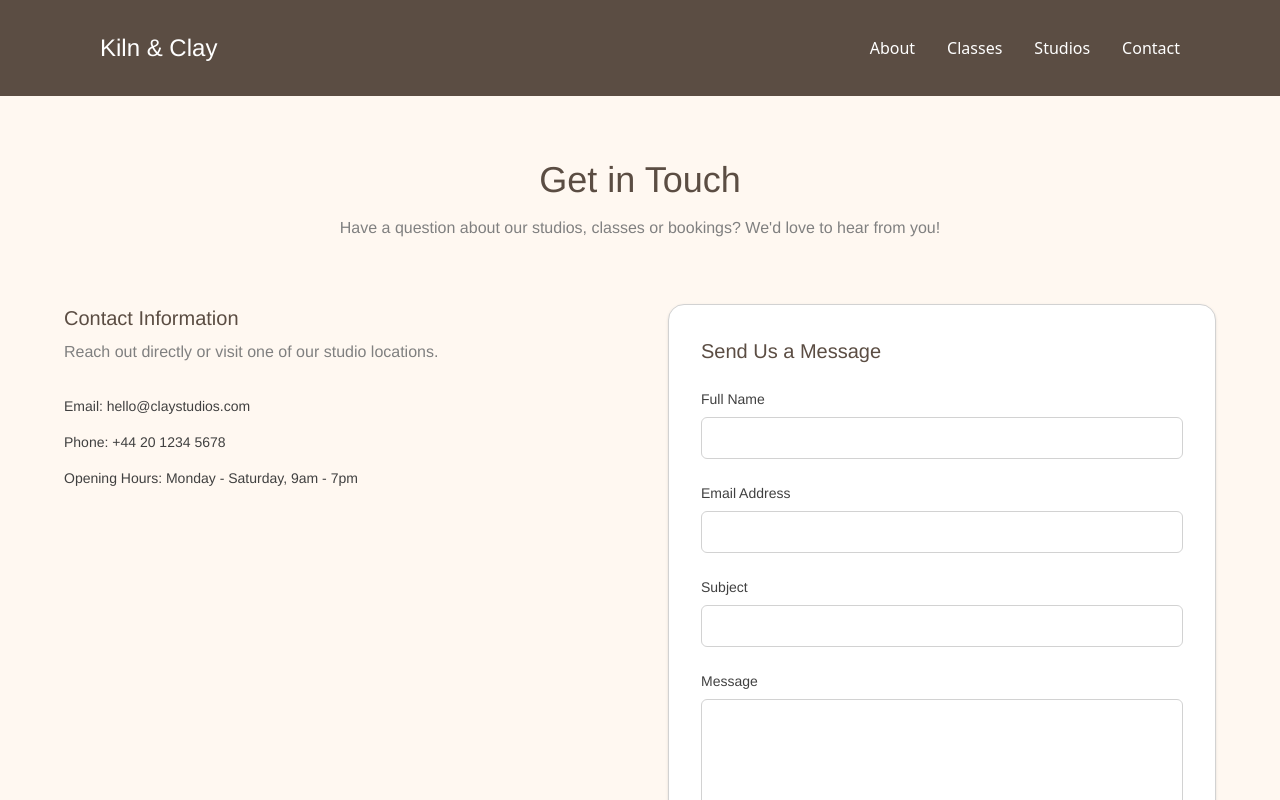
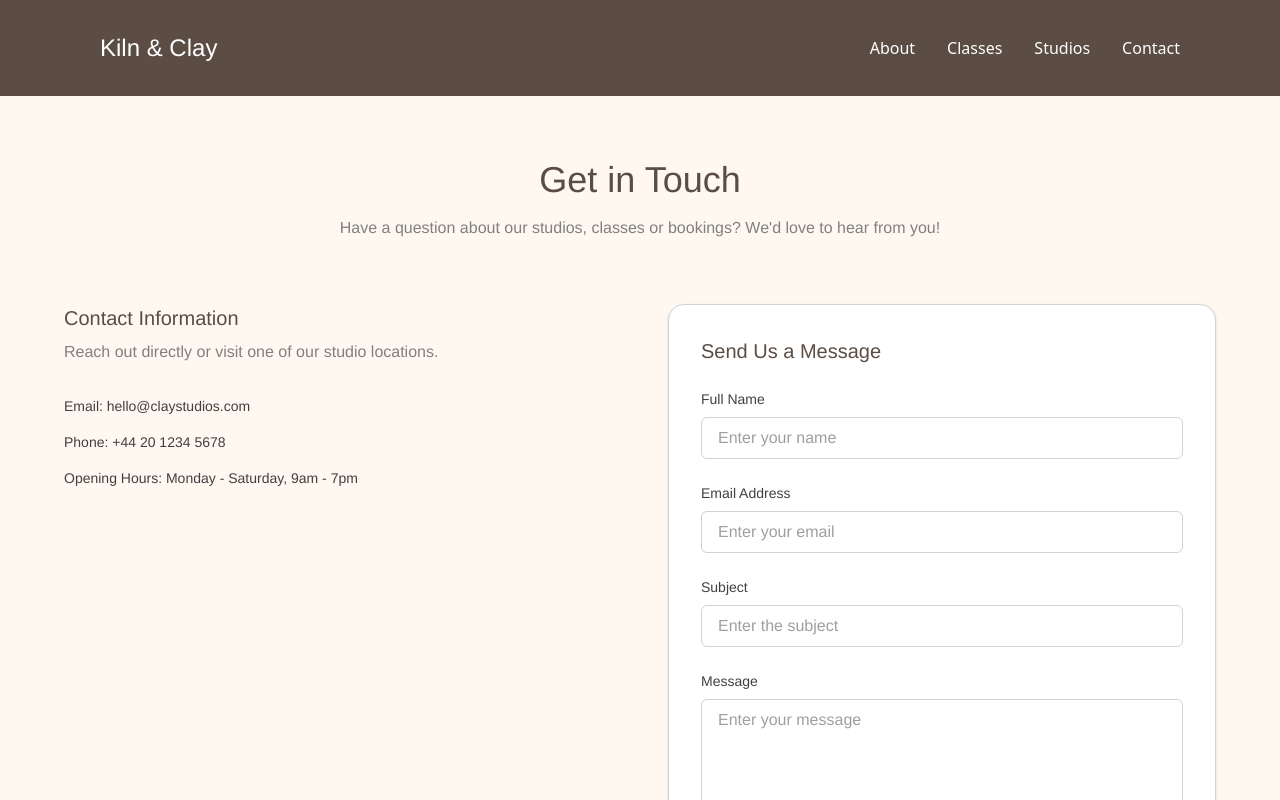
Before and after one commit to SobiahSelvarajah/ss-pottery-class-booking, a Next.js app: page /contact in a window 1280 px wide. Shown: the top 800 px of the page. Built offline with nearby package versions, Linux system fonts and the light colour scheme.

Commit message:
app: contact form wired to backend API route

```diff
--- a/src/app/contact/page.tsx
+++ b/src/app/contact/page.tsx
@@ -1,8 +1,65 @@
+"use client";
+
+import React, { useState } from "react";
+import type { SyntheticEvent } from "react";
 import ContactIntro from "@/components/contactIntro/ContactIntro";
 import ContactInfo from "@/components/contactInfo/ContactInfo";
 
 
 export default function ContactPage() {
+
+    const [ contactFormData, setContactFormData ] = useState({
+        name: "",
+        email: "",
+        subject: "",
+        message: "",
+    });
+
+    const [status, setStatus] = useState<string | null>(null);
+
+    const handleDataChange = (
+        e: React.ChangeEvent<HTMLInputElement | HTMLTextAreaElement>
+    ) => {
+        setContactFormData({
+            ...contactFormData,
+            [e.target.name]: e.target.value,
+        });
+    };
+
+    const handleSubmit = async (e: SyntheticEvent<HTMLFormElement>) => {
+        e.preventDefault();
+
+        setStatus("Sending information...");
+
+        try {
+            const response = await fetch("/api/contact", {
+                method: "POST",
+                headers: {
+                    "Content-Type": "application/json",
+                },
+                body: JSON.stringify(contactFormData),
+            })
+
+            const data = await response.json();
+
+            if (!response.ok) {
+                setStatus(data.error || "Something went wrong");
+                return;
+            }
+
+            setStatus("Message sent successfully!");
+
+            setContactFormData({
+                name: "",
+                email: "",
+                subject:"",
+                message:"",
+            });
+        } catch(error) {
+            setStatus("Network error. Please try again later.")
+        }
+    };
+
     return (
         <main className="min-h-screen bg-clay-light
                          text-neutral-dark
@@ -19,44 +76,100 @@ export default function ContactPage() {
                         <h2 className="text-xl font-medium text-clay-dark mb-6">
                             Send Us a Message
                         </h2>
-                        <form className="space-y-6">
+                        <form className="space-y-6" onSubmit={handleSubmit}>
 
                             {/* user name */}
                             <div>
-                                <label htmlFor="name" className="block text-sm font-medium mb-2">
+                                <label
+                                    htmlFor="name"
+                                    className="block text-sm font-medium mb-2">
                                     Full Name
                                 </label>
-                                <input type="text" id="name" name="name" required className="w-full rounded-md border border-neutral-light px-4 py-2 focus:outline-none focus:ring-2 focus:ring-clay-brown transition" />
+                                <input
+                                    type="text"
+                                    id="name"
+                                    name="name"
+                                    required
+                                    value={contactFormData.name}
+                                    onChange={handleDataChange}
+                                    placeholder="Enter your name"
+                                    className="w-full rounded-md border
+                                               border-neutral-light px-4
+                                               py-2 focus:outline-none focus:ring-2
+                                               focus:ring-clay-brown transition" />
                             </div>
 
                             {/* user email */}
                             <div>
-                                <label htmlFor="email" className="block text-sm font-medium mb-2">
+                                <label
+                                    htmlFor="email"
+                                    className="block text-sm font-medium mb-2">
                                     Email Address
                                 </label>
-                                <input type="email" id="email" name="email" required  className="w-full rounded-md border border-neutral-light px-4 py-2 focus:outline-none focus:ring-2 focus:ring-clay-brown transition" />
+                                <input
+                                    type="email"
+                                    id="email"
+                                    name="email"
+                                    required
+                                    value={contactFormData.email}
+                                    onChange={handleDataChange}
+                                    placeholder="Enter your email"
+                                    className="w-full rounded-md border
+                                               border-neutral-light px-4
+                                               py-2 focus:outline-none focus:ring-2
+                                               focus:ring-clay-brown transition" />
                             </div>
 
                             {/* user subject */}
                             <div>
-                                <label htmlFor="subject" className="block text-sm font-medium mb-2">
+                                <label
+                                    htmlFor="subject"
+                                    className="block text-sm font-medium mb-2">
                                     Subject
                                 </label>
-                                <input type="text" id="subject" name="subject" className="w-full rounded-md border border-neutral-light px-4 py-2 focus:outline-none focus:ring-2 focus:ring-clay-brown transition" />
+                                <input
+                                    type="text"
+                                    id="subject"
+                                    name="subject"
+                                    value={contactFormData.subject}
+                                    onChange={handleDataChange}
+                                    placeholder="Enter the subject"
+                                    className="w-full rounded-md border
+                                               border-neutral-light px-4
+                                               py-2 focus:outline-none focus:ring-2
+                                               focus:ring-clay-brown transition" />
                             </div>
 
                             {/* user message */}
                             <div>
-                                <label htmlFor="message" className="block text-sm font-medium mb-2">
+                                <label
+                                    htmlFor="message"
+                                    className="block text-sm font-medium mb-2">
                                     Message
                                 </label>
-                                <textarea id="message" name="message" rows={5} required className="w-full rounded-md border border-neutral-light px-4 py-2 focus:outline-none focus:ring-2 focus:ring-clay-brown resize-none transition"></textarea>
+                                <textarea
+                                    id="message"
+                                    name="message"
+                                    rows={5}
+                                    required
+                                    value={contactFormData.message}
+                                    onChange={handleDataChange}
+                                    placeholder="Enter your message"
+                                    className="w-full rounded-md border
+                                               border-neutral-light px-4
+                                               py-2 focus:outline-none focus:ring-2
+                                               focus:ring-clay-brown resize-none transition" />
                             </div>
 
                             {/* submit button */}
-                            <button type="submit" className="w-full bg-clay-brown text-neutral-white py-3 rounded-md hover:bg-clay-dark transition-colors duration-300">
+                            <button
+                                type="submit"
+                                className="w-full bg-clay-brown text-neutral-white
+                                           py-3 rounded-md hover:bg-clay-dark
+                                           transition-colors duration-300">
                                 Send message
                             </button>
+                            {status && <p className="text-center">{status}</p>}
                         </form>
                     </div>
                 </section>
```
